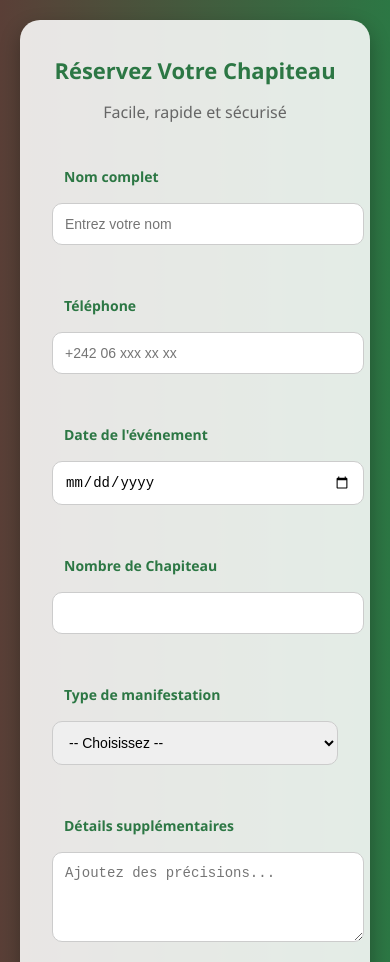
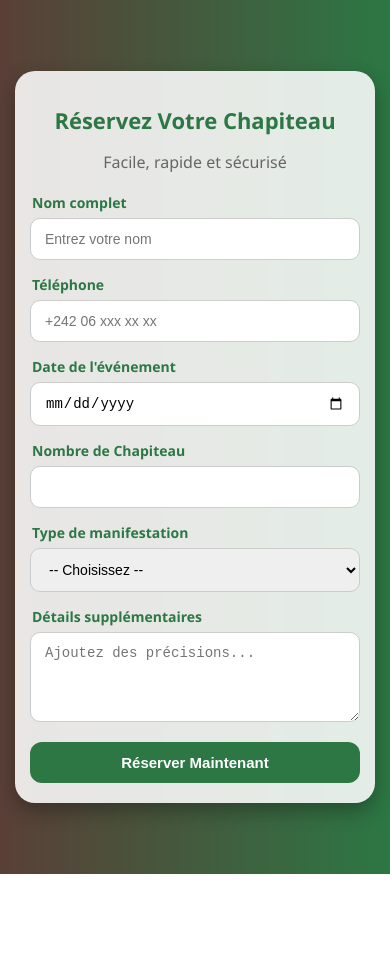
Before and after one commit to Dizolele123/location_chapiteaux, a plain HTML site: page index.html in a window 390 px wide. Shown: the top 962 px of the page. After the commit the page ends 874 px from the top, so only its background shows below. Drawn offline with Linux system fonts and the light colour scheme.

Commit message:
Update formulaire.css

```diff
--- a/formulaire.css
+++ b/formulaire.css
@@ -30,14 +30,14 @@ body {
   justify-content: center;
   align-items: center;
   min-height: 100vh;
-  padding: 20px;
+  padding: 15px;
 }
 
 /* Container principal */
 .container {
   background: #ffffffdd;
   color: #333;
-  padding: 30px;
+  padding: 25px 20px; /* équilibrage gauche/droite */
   border-radius: 20px;
   max-width: 500px;
   width: 100%;
@@ -66,26 +66,31 @@ body {
 
 .input-group {
   text-align: left;
+  margin: 0 auto;
+  width: 100%;
+  max-width: 450px; /* évite que ça colle aux bords */
 }
 
 .input-group label {
   font-weight: 600;
   font-size: 14px;
-  margin-bottom: 5px;
+  margin-bottom: 6px;
   display: block;
   color: #2C7744;
+  padding-left: 2px; /* léger espace équilibré */
 }
 
 .input-group input,
 .input-group select,
 .input-group textarea {
   width: 100%;
-  padding: 12px;
+  padding: 12px 14px;
   border: 1px solid #ccc;
   border-radius: 10px;
   font-size: 14px;
   outline: none;
   transition: 0.3s;
+  box-sizing: border-box; /* évite débordement */
 }
 
 .input-group input:focus,
@@ -106,6 +111,7 @@ button {
   cursor: pointer;
   transition: 0.3s;
   font-weight: bold;
+  width: 100%;
 }
 
 button:hover {
@@ -115,17 +121,15 @@ button:hover {
 /* Responsive mobile */
 @media (max-width: 600px) {
   .container {
-    padding: 20px;
+    padding: 20px 15px; /* réduit encore pour mobile */
   }
 
   .container h1 {
     font-size: 22px;
   }
-  .input-group{
-    padding: 12px;
-  }
-  label{
-    padding: 12px;
+
+  .input-group {
+    max-width: 100%; /* prend tout l’espace du conteneur */
   }
 
   button {
```
